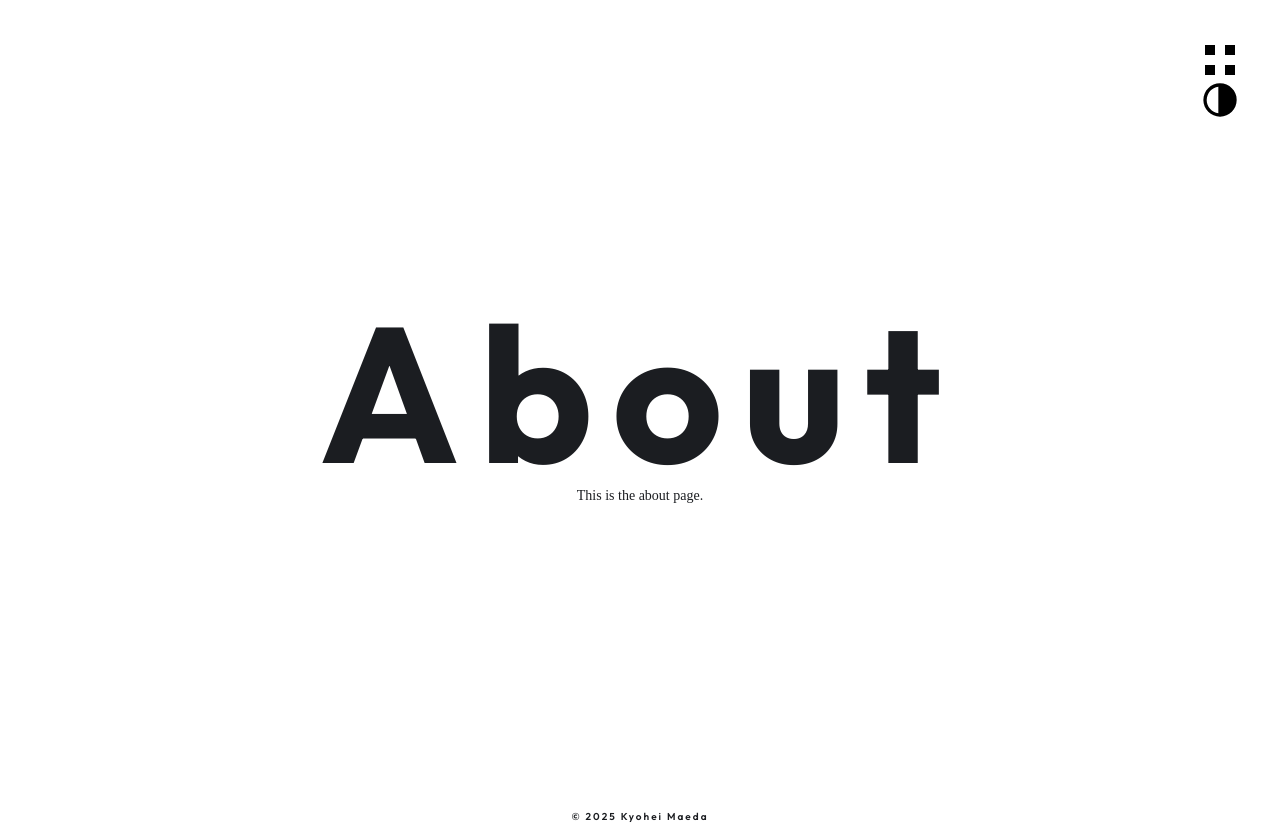
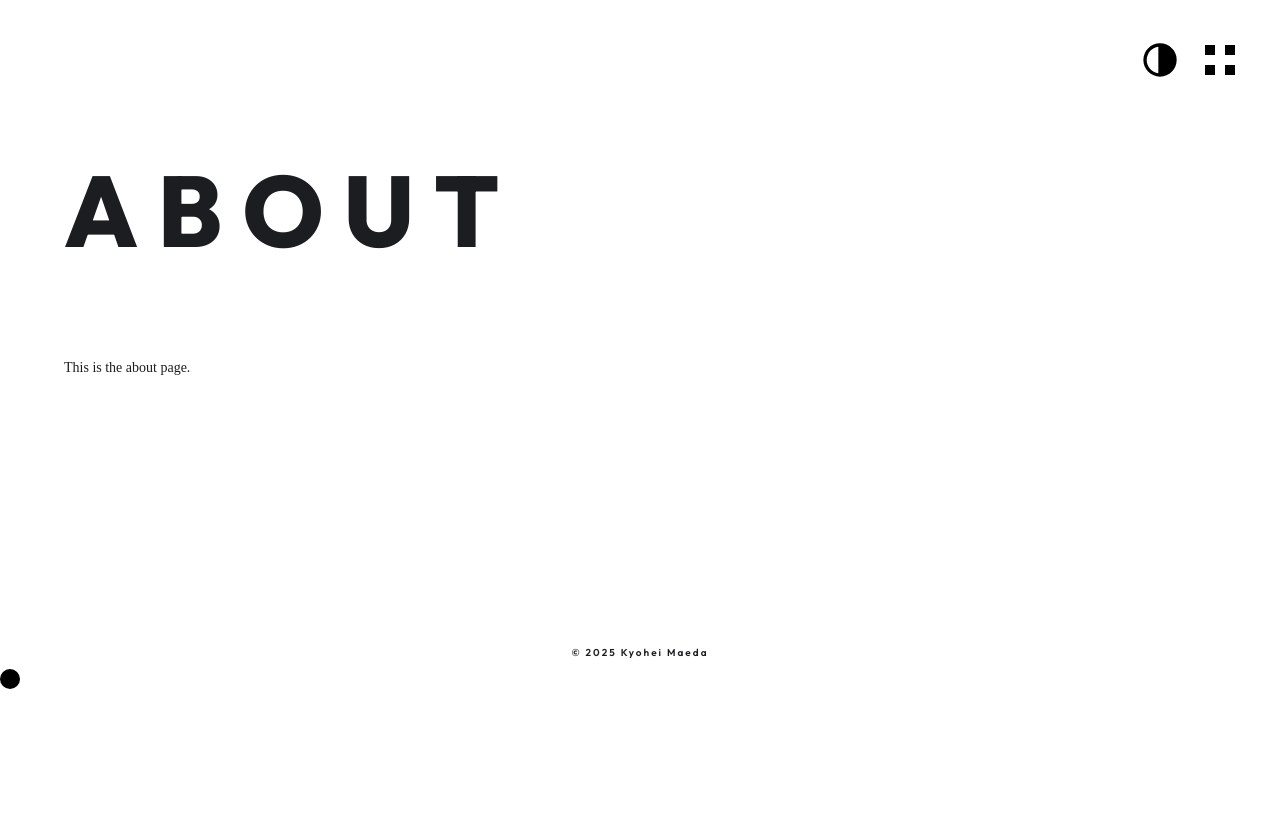
Before and after one commit to kyoheimaeda/portfolio, a Next.js app: page /about in a window 1280 px wide. After the commit the page ends 800 px from the top, so only its background shows below. Built offline with nearby package versions, Linux system fonts and the light colour scheme.

Commit message:
PageWrapコンポーネント作成、コード整理

```diff
--- a/src/app/about/page.module.scss
+++ b/src/app/about/page.module.scss
@@ -1,18 +1,4 @@
 @use 'styles/base' as *;
 
 .section {
-	width: 100vw;
-	height: 100vh;
-	display: flex;
-	flex-direction: column;
-	align-items: center;
-	justify-content: center;
 }
-
-.title{
-	font-size: 15vw;
-	line-height: 1;
-	letter-spacing: .1em;
-	font-weight: bold;
-	font-family: var(--font-outfit);
-}
--- a/src/app/about/page.tsx
+++ b/src/app/about/page.tsx
@@ -1,6 +1,6 @@
 import type { Metadata } from 'next';
 import styles from "./page.module.scss";
-
+import PageWrap from '@/components/layout/PageWrap';
 
 export const metadata: Metadata = {
   title: 'About',
@@ -9,11 +9,10 @@ export const metadata: Metadata = {
 
 export default function About() {
   return (
-    <>
-      <section className={styles.section}>
-        <h1 className={styles.title}>About</h1>
+    <PageWrap title="ABOUT">
+      <section className={`${styles.section}`}>
         <p className={styles.text}>This is the about page.</p>
       </section>
-    </>
+    </PageWrap>
   );
 }
--- a/src/app/gallery/page.module.scss
+++ b/src/app/gallery/page.module.scss
@@ -1,5 +1 @@
 @use 'styles/base' as *;
-
-.section {
-	padding: 10rem 0;
-}
--- a/src/components/layout/Header/index.module.scss
+++ b/src/components/layout/Header/index.module.scss
@@ -24,6 +24,8 @@
 		position: fixed;
 		top: 4rem;
 		right: 4rem;
+		display: flex;
+		gap: 2rem;
 
 		@include respond(md) {
 			top: 3rem;
--- a/src/components/layout/Header/index.tsx
+++ b/src/components/layout/Header/index.tsx
@@ -20,8 +20,8 @@ export default function Header() {
 		<>
 			<header className={`${styles.header} ${pathname === '/' ? styles.isHome : ''}`}>
 				<div className={styles.headerActions}>
+					<ThemeToggleButton />
 					<GlobalNavButton onToggle={toggleNav} isOpen={isNavOpen} />
-					<ThemeToggleButton />
 				</div>
 			</header>
 			<GlobalNavContent isOpen={isNavOpen} onClose={toggleNav} />
--- /dev/null
+++ b/src/components/layout/PageWrap/index.tsx
@@ -0,0 +1,23 @@
+import React from 'react';
+
+type PageWrapProps = {
+  title?: string; // h1のテキストを動的に渡すためのプロパティ
+  children: React.ReactNode;
+};
+
+export default function PageWrap({ title, children }: PageWrapProps) {
+  return (
+    <div className={`l-wrap`}>
+      <div className={`l-inner`}>
+        {title && (
+          <h1 className={`c-title`}>
+            {title}
+          </h1>
+        )}
+        <div className={`l-contents`}>
+          {children}
+        </div>
+      </div>
+    </div>
+  );
+}
--- a/src/styles/globals.scss
+++ b/src/styles/globals.scss
@@ -40,7 +40,15 @@ a {
 // Layout
 
 .l-wrap {
-  padding: 4rem 0 0;
+  padding: 16rem 0;
+
+  @include respond(md) {
+    padding: 14rem 0;
+  }
+
+  @include respond(sm) {
+    padding: 12rem 0;
+  }
 }
 
 .l-inner {
@@ -49,20 +57,31 @@ a {
   margin-right: auto;
 }
 
+.l-contents {
+  margin: 10rem 0;
+}
+
 
 // --------------------------------------------------
 // Components
 
 .c-title {
 	white-space: nowrap;
-  font-size: 4rem;
+  font-size: 10rem;
 	font-family: var(--font-outfit);
 	font-weight: 800;
 	letter-spacing: .2em;
 	line-height: 1;
 
+  @include respond(md) {
+    font-size: 8rem;
+  }
+
+  @include respond(sm) {
+    font-size: 6rem;
+  }
+
   span {
-    display: block;
     color: var(--color-primary);
   }
 }
```
Also changed, not shown: src/app/gallery/manage/page.tsx (+3 -4 lines), src/app/gallery/page.tsx (+6 -11 lines), src/app/page.tsx (+0 -7 lines).
